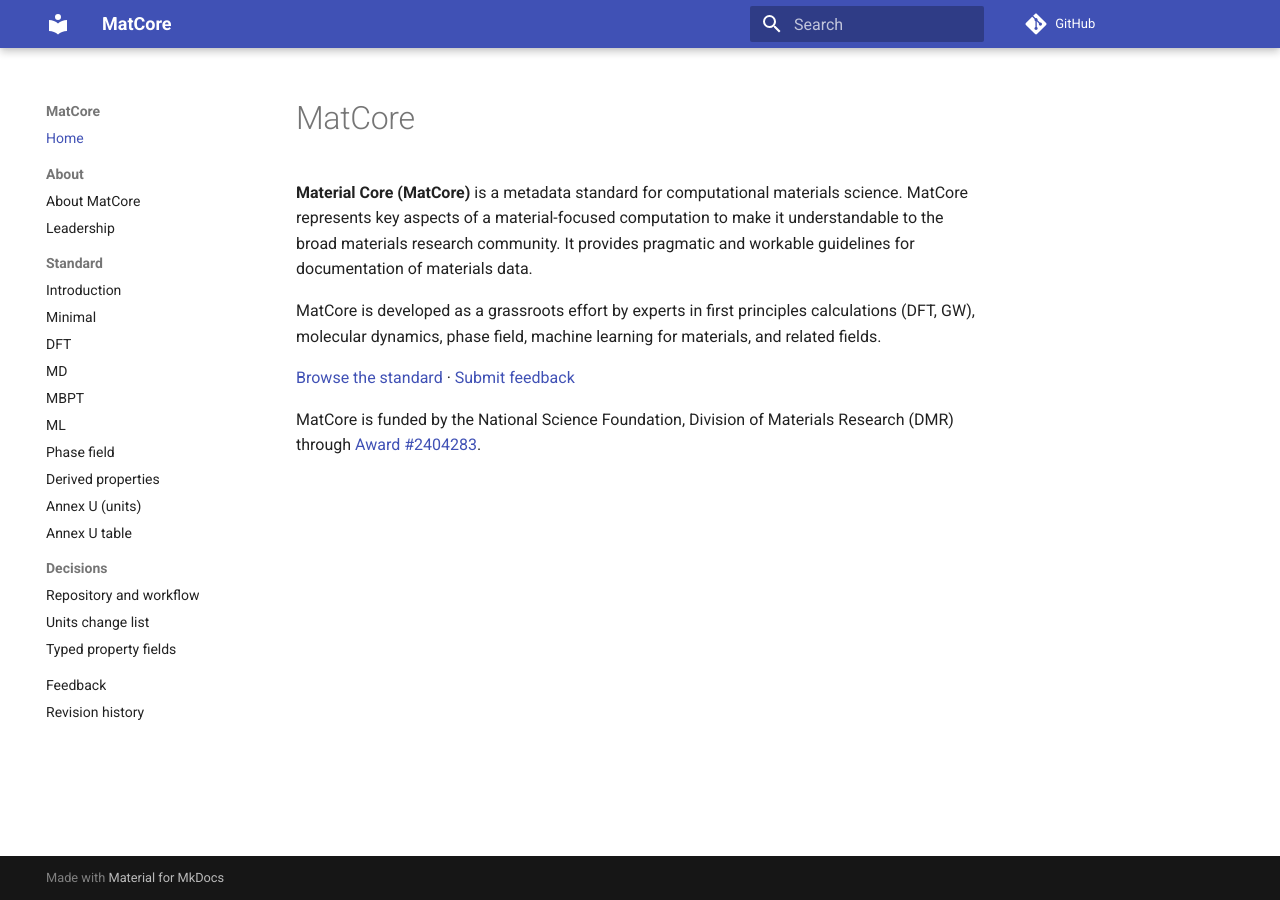
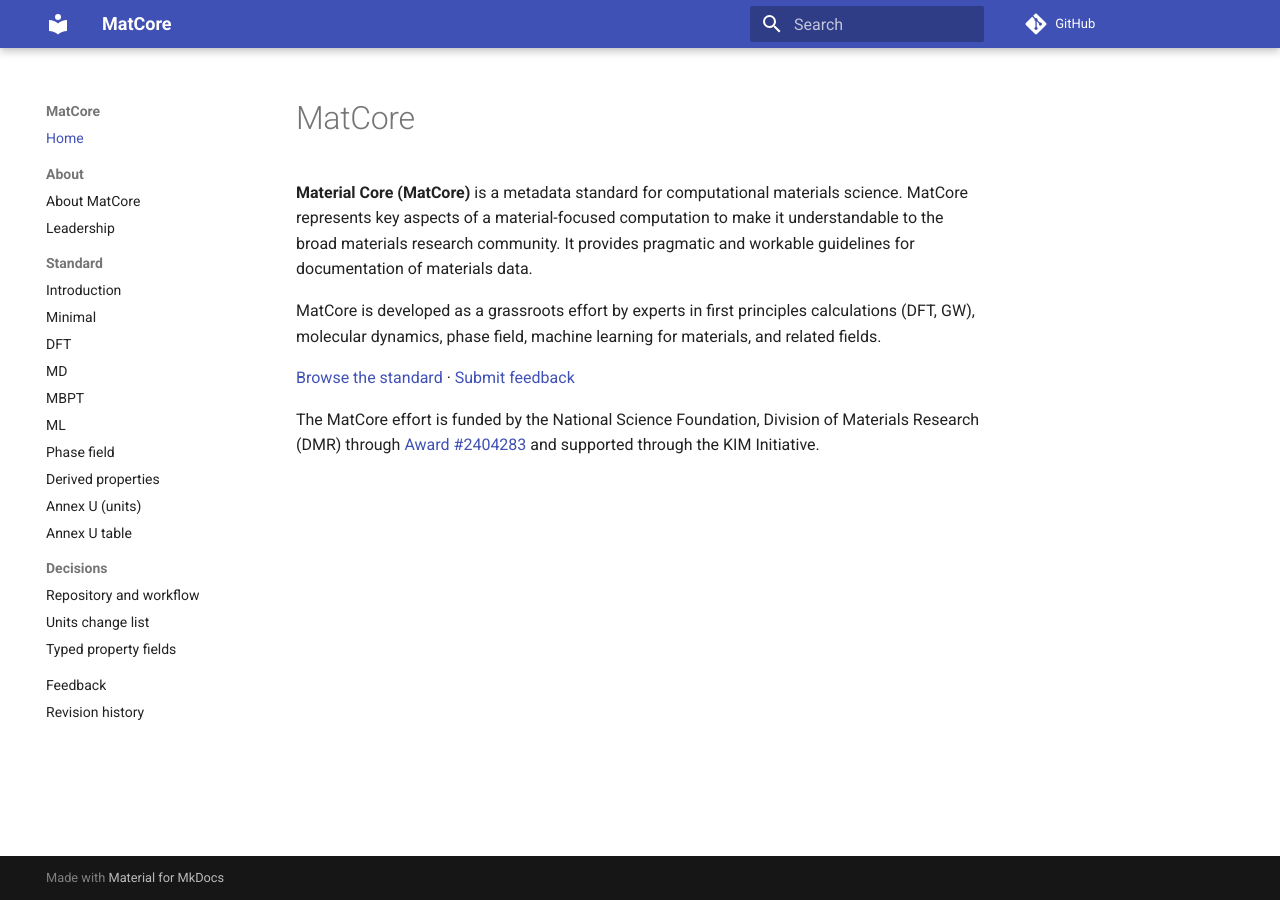
Before and after one commit to matcore-standard/matcore, an MkDocs documentation site: the page built from docs/index.md, in a window 1280 px wide. Built offline with MkDocs 1.6.1 and Material for MkDocs 9.7.7, drawn with Linux system fonts in a browser that asks for light colours; comment, search, counter and statistics services are not loaded; the version menu is left out.

Commit message:
State NSF funding and KIM Initiative support consistently
CLAUDE.md said MatCore was "NOT a KIM Initiative project", and README.md
called it "an independent effort". Both were wrong: the effort is funded
by NSF DMR Award #2404283 and supported through the KIM Initiative.
NOTICE and the site home page named only the NSF award.

- CLAUDE.md: funding line replaced with the confirmed statement.
- README.md: same statement in place of "an independent effort".
- NOTICE: KIM Initiative support added to the funding sentence.
- docs/index.md: KIM Initiative support added; the NSF award link is
  unchanged.

Co-Authored-By: Claude Opus 5.5 <noreply@anthropic.com>

```diff
--- a/docs/index.md
+++ b/docs/index.md
@@ -6,4 +6,4 @@ MatCore is developed as a grassroots effort by experts in first principles calcu
 
 [Browse the standard](standard/01-introduction.md) · [Submit feedback](feedback.md)
 
-MatCore is funded by the National Science Foundation, Division of Materials Research (DMR) through [Award #2404283](https://www.nsf.gov/awardsearch/show-award?AWD_ID=2404283).
+The MatCore effort is funded by the National Science Foundation, Division of Materials Research (DMR) through [Award #2404283](https://www.nsf.gov/awardsearch/show-award?AWD_ID=2404283) and supported through the KIM Initiative.
```
Also changed, not shown: CLAUDE.md (+1 -1 lines), README.md (+1 -1 lines), 1 other file.
